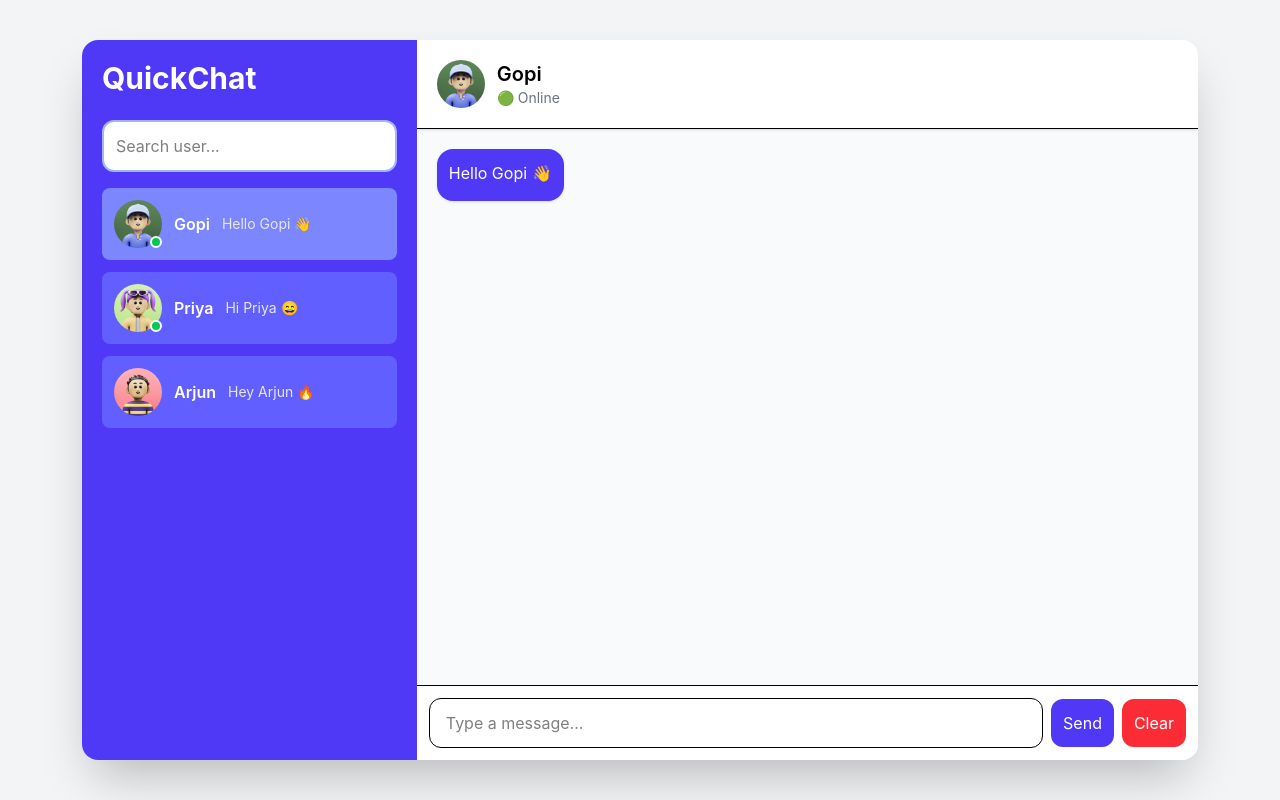
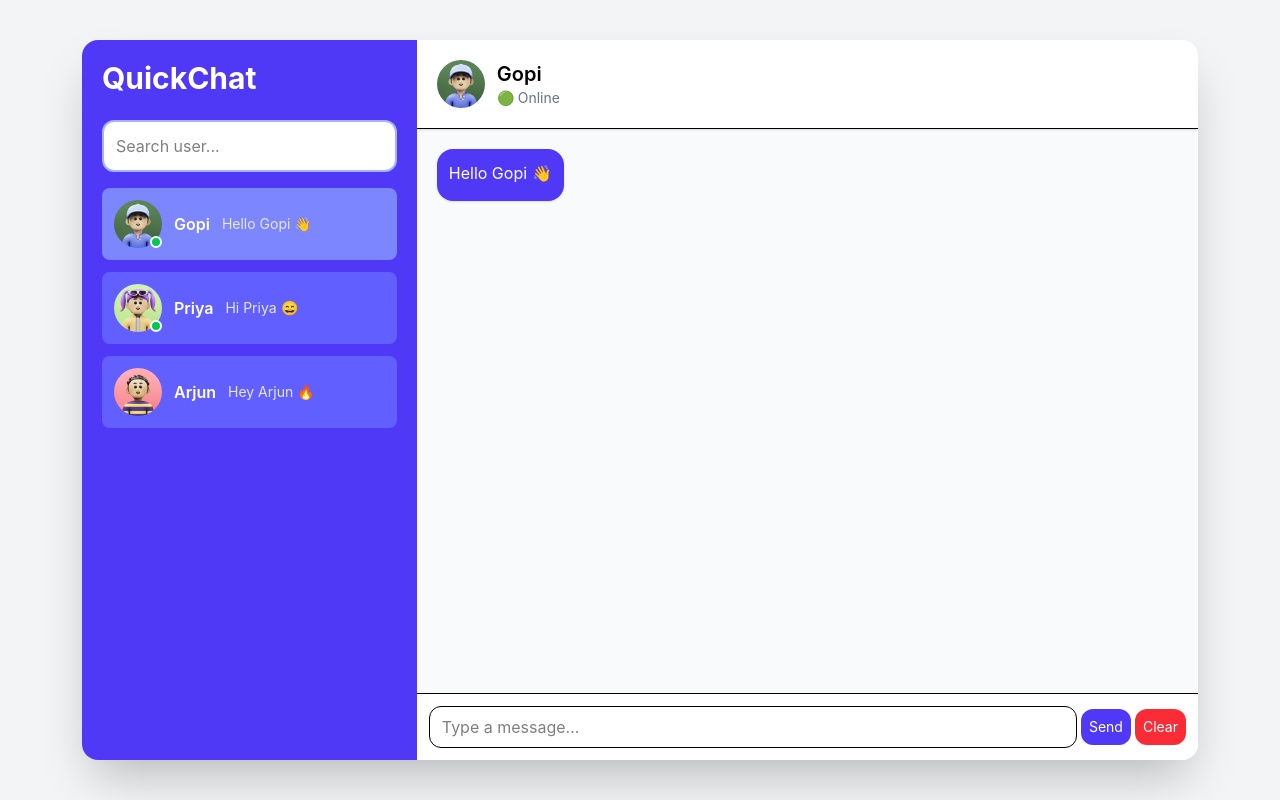
Before and after one commit to gopimahi7781/quickchat, a React (Vite) app: page / in a window 1280 px wide. Built offline with nearby package versions, Linux system fonts and the light colour scheme; no server answers.

Commit message:
sticky header mobile fix

```diff
--- a/src/App.jsx
+++ b/src/App.jsx
@@ -510,7 +510,7 @@ const aiReply = result.response.text()
 
 </div>
           {/* Messages */}
-          <div className="flex-1 p-5 space-y-4 overflow-y-auto bg-gray-50">
+          <div className="flex-1 overflow-y-auto p-5 space-y-4 bg-gray-50 min-h-0">
 
             {allChats[selectedUser].map((msg, index) => (
 
@@ -586,7 +586,7 @@ onContextMenu={(e) => {
           </div>
 
           {/* Input */}
-          <div className="p-3 border-t flex gap-2 bg-white items-center">
+          <div className="p-3 border-t flex gap-1 bg-white items-center sticky bottom-0 z-50">
           {replyTo && (
           <div className="bg-gray-200 p-2 rounded-lg mb-2">
           <p className="text-xs text-gray-600">
@@ -619,13 +619,13 @@ onContextMenu={(e) => {
                 }
               }}
 
-              className="flex-1 border rounded-xl px-4 py-3 outline-none focus:ring-2 focus:ring-indigo-400"
+              className="flex-1 min-w-0 border rounded-xl px-3 py-2 outline-none focus:ring-2 focus:ring-indigo-400"
             />
 
             <button
               onClick={sendMessage}
 
-              className="bg-indigo-600 hover:bg-indigo-500 text-white px-3 py-3 rounded-xl transition shrink-0"
+              className="bg-indigo-600 hover:bg-indigo-500 text-white px-2 py-2 rounded-xl transition shrink-0 text-sm"
             >
               Send
             </button>
@@ -636,7 +636,7 @@ onContextMenu={(e) => {
       [selectedUser]: []
     }))
   }}
-  className="bg-red-500 hover:bg-red-600 text-white px-3 py-3 rounded-xl shrink-0"
+  className="bg-red-500 hover:bg-red-600 text-white px-2 py-2 rounded-xl shrink-0 text-sm"
 >
   Clear
 </button>
```
